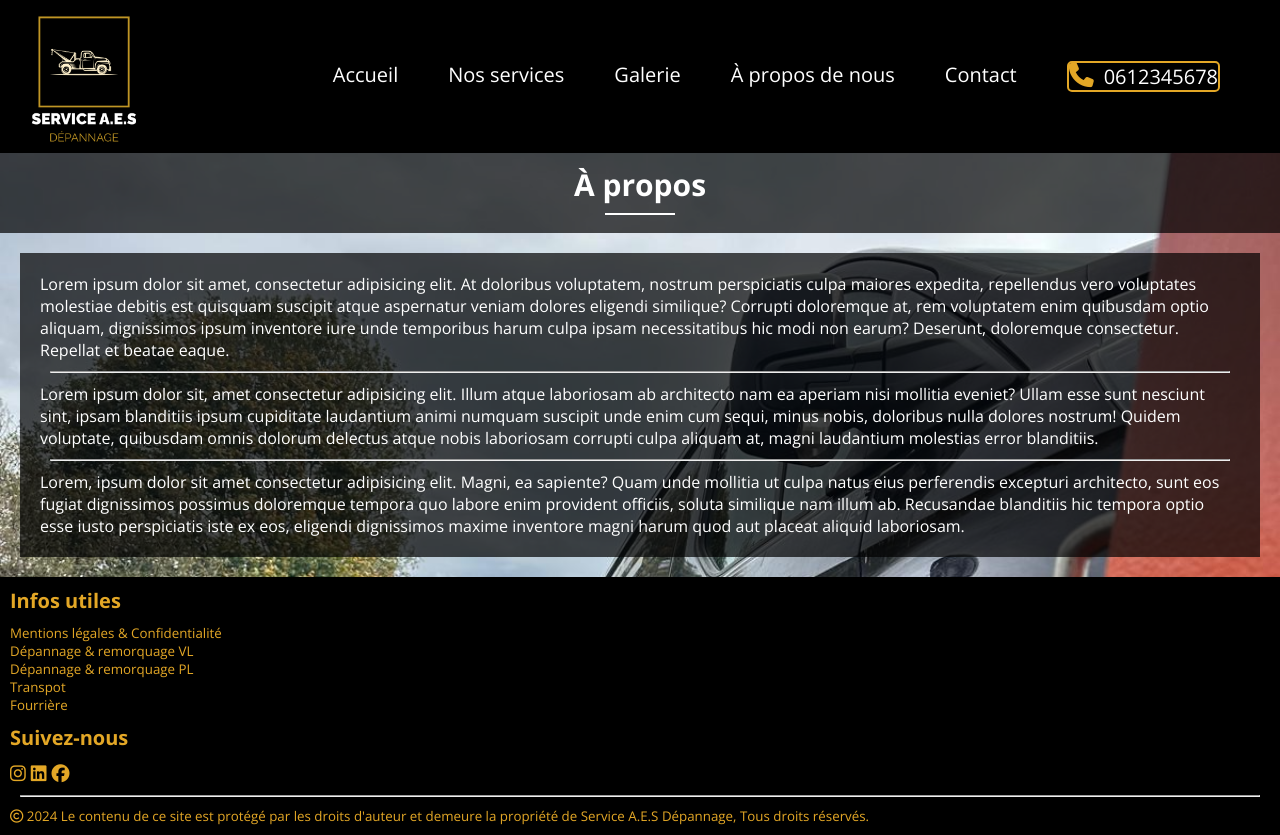
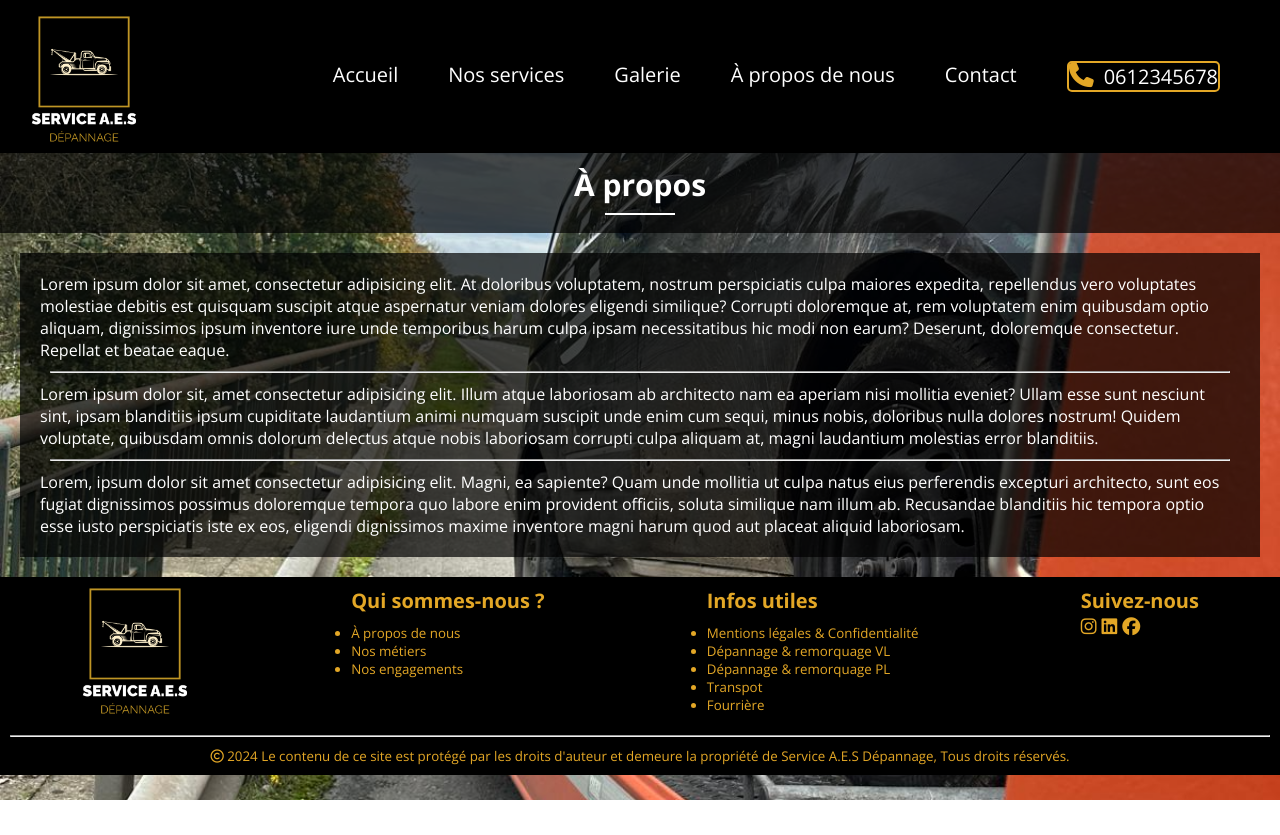
Before and after one commit to Ndo18/aes_depannage, a React (Vite) app: page /Apropos in a window 1280 px wide. After the commit the page ends 800 px from the top, so only its background shows below. Built offline with nearby package versions, Linux system fonts and the light colour scheme.

Commit message:
✅ 💄 🚧  Footer Desktop SCSS done + cleaned Navbar SCSS + Fixed Partners SCSS

```diff
--- a/src/components/Footer.jsx
+++ b/src/components/Footer.jsx
@@ -1,6 +1,8 @@
 /* eslint-disable react/no-unescaped-entities */
 import { useState, useEffect } from "react"
 import './styles/Footer.css'
+import { NavLink } from 'react-router-dom'
+import Logo_aes_desktop from '../assets/service_aes_depannage_logo.png'
 
 function Footer(){
         const [currentYear, setCurrentYear] = useState(new Date().getFullYear())
@@ -14,6 +16,16 @@ function Footer(){
 
     return(
         <footer className="footer">
+        <div className="infos-container">
+        <NavLink to="/"><img src={Logo_aes_desktop} alt="Logo Service AES Dépannage desktop" className='logoaesdesktop'/></NavLink>
+            <div className="infos-qui-sn">
+                <h2 className="quisn-title">Qui sommes-nous ?</h2>
+                    <ul>
+                        <li>À propos de nous</li>
+                        <li>Nos métiers</li>
+                        <li>Nos engagements</li>
+                    </ul>
+            </div>
             <div className="infosutiles">
                 <h2 className="infosutilestitle">Infos utiles</h2>
                     <ul>
@@ -23,14 +35,15 @@ function Footer(){
                         <li>Transpot</li>
                         <li>Fourrière</li>
                     </ul>
+            </div>
+            <div className="liensreseaux">
                 <h2 className="suiveznoustitle">Suivez-nous</h2>
-                <div className="liensreseaux">
                     <a href=""><i className="fa-brands fa-instagram"></i></a>
                     <a href=""><i className="fa-brands fa-linkedin"></i></a>
                     <a href=""><i className="fa-brands fa-facebook"></i></a>
             </div>
+        </div>
                 <hr />
-            </div>
             <div className="copyright"><p><i className="fa-regular fa-copyright"></i> {currentYear} Le contenu de ce site est protégé par les droits d'auteur et demeure la propriété de Service A.E.S Dépannage, Tous droits réservés.</p></div>
         </footer>
     )
--- a/src/components/Partenaires.jsx
+++ b/src/components/Partenaires.jsx
@@ -18,3 +18,5 @@ function Partenaires() {
     )
 }
 export default Partenaires
+
+//Modifier aussi le css mobile first
--- a/src/components/styles/Footer.css
+++ b/src/components/styles/Footer.css
@@ -6,13 +6,24 @@ footer {
   font-size: smaller;
   width: 100%;
 }
-footer .infosutiles {
+footer .infos-container li:hover {
+  cursor: pointer;
+  background-color: rgb(227, 167, 38);
+  color: black;
+}
+footer .logoaesdesktop {
+  display: none;
+}
+footer .infosutiles, footer .infos-qui-sn {
   margin: 10px 10px 0 10px;
 }
-footer .infosutiles h2 {
+footer .infosutiles h2, footer .infos-qui-sn h2 {
   margin-bottom: 10px;
 }
-footer .infosutiles a {
+footer .liensreseaux {
+  margin: 0px 10px 0 10px;
+}
+footer .liensreseaux a {
   color: rgb(227, 167, 38);
   font-size: large;
   margin-right: 5px;
@@ -22,4 +33,21 @@ footer .copyright p {
 }
 footer .suiveznoustitle {
   margin-top: 10px;
+}
+
+@media (min-width: 1024px) {
+  footer .logoaesdesktop {
+    display: flex;
+    width: 100%;
+  }
+  footer .infos-container {
+    display: flex;
+    justify-content: space-around;
+  }
+  footer .infos-container a {
+    width: 10%;
+  }
+  footer .copyright p {
+    text-align: center;
+  }
 }/*# sourceMappingURL=Footer.css.map */
--- a/src/components/styles/Footer.scss
+++ b/src/components/styles/Footer.scss
@@ -6,17 +6,34 @@ footer{
     font-size: smaller;
     width: 100%;
 
-    .infosutiles{
+    .infos-container{
+        li:hover{
+            cursor: pointer;
+            background-color: rgb(227, 167, 38);
+            color: black;
+        }
+    }
+
+    .logoaesdesktop{
+        display: none;
+    }
+
+    .infosutiles, .infos-qui-sn{
         margin: 10px 10px 0 10px;
         h2{
             margin-bottom: 10px;
         }
 
+    }
+
+    .liensreseaux{
+        margin: 0px 10px 0 10px;
         a{
             color: rgb(227, 167, 38);
             font-size: large;
             margin-right: 5px;
         }
+
     }
 
     .copyright{
@@ -29,3 +46,27 @@ footer{
         margin-top: 10px;
     }
 }
+
+//MEDIA QUERY DESKTOP
+
+@media (min-width: 1024px){
+    footer{
+        .logoaesdesktop{
+            display: flex;
+            width: 100%;
+        }
+        .infos-container{
+            display: flex;
+            justify-content: space-around;
+
+            a{
+                width: 10%;
+            }
+        }
+        .copyright{
+            p{
+                text-align: center;
+            }
+        }
+    }
+}
--- a/src/components/styles/Partenaires.css
+++ b/src/components/styles/Partenaires.css
@@ -27,21 +27,20 @@
 .description-container .mes-partners {
   display: flex;
   flex-wrap: wrap;
-  background-color: rgba(0, 0, 0, 0.7);
+  background-color: rgba(0, 0, 0, 0.8);
   color: white;
   margin: 20px;
   padding: 20px;
   justify-content: center;
 }
 .description-container .mes-partners figure {
+  width: 70%;
   margin: 15px 0 15px 0;
 }
 .description-container .mes-partners img {
   width: 100%;
-  height: auto;
   -o-object-fit: cover;
      object-fit: cover;
-  background-color: rgba(255, 255, 255, 0.6);
 }
 .description-container .mes-partners figcaption {
   text-align: center;
--- a/src/components/styles/Partenaires.scss
+++ b/src/components/styles/Partenaires.scss
@@ -32,21 +32,20 @@
     .mes-partners{
         display: flex;
         flex-wrap: wrap;
-        background-color: rgba(0, 0, 0, 0.7);
+        background-color: rgba(0, 0, 0, 0.8);
         color: white;
         margin: 20px;
         padding: 20px;
         justify-content: center;
 
         figure{
+            width: 70%;
             margin: 15px 0 15px 0;
         }
 
         img{
             width: 100%;
-            height: auto;
             object-fit: cover;
-            background-color: rgba(255, 255, 255, 0.6);
         }
 
         figcaption{
```
Also changed, not shown: src/components/Window.jsx (+8 -0 lines), src/components/styles/Navbar.scss (+0 -36 lines), 2 other files (tests, documents, lock files or other folders). Lines whose indentation alone changed are shown as unchanged.
